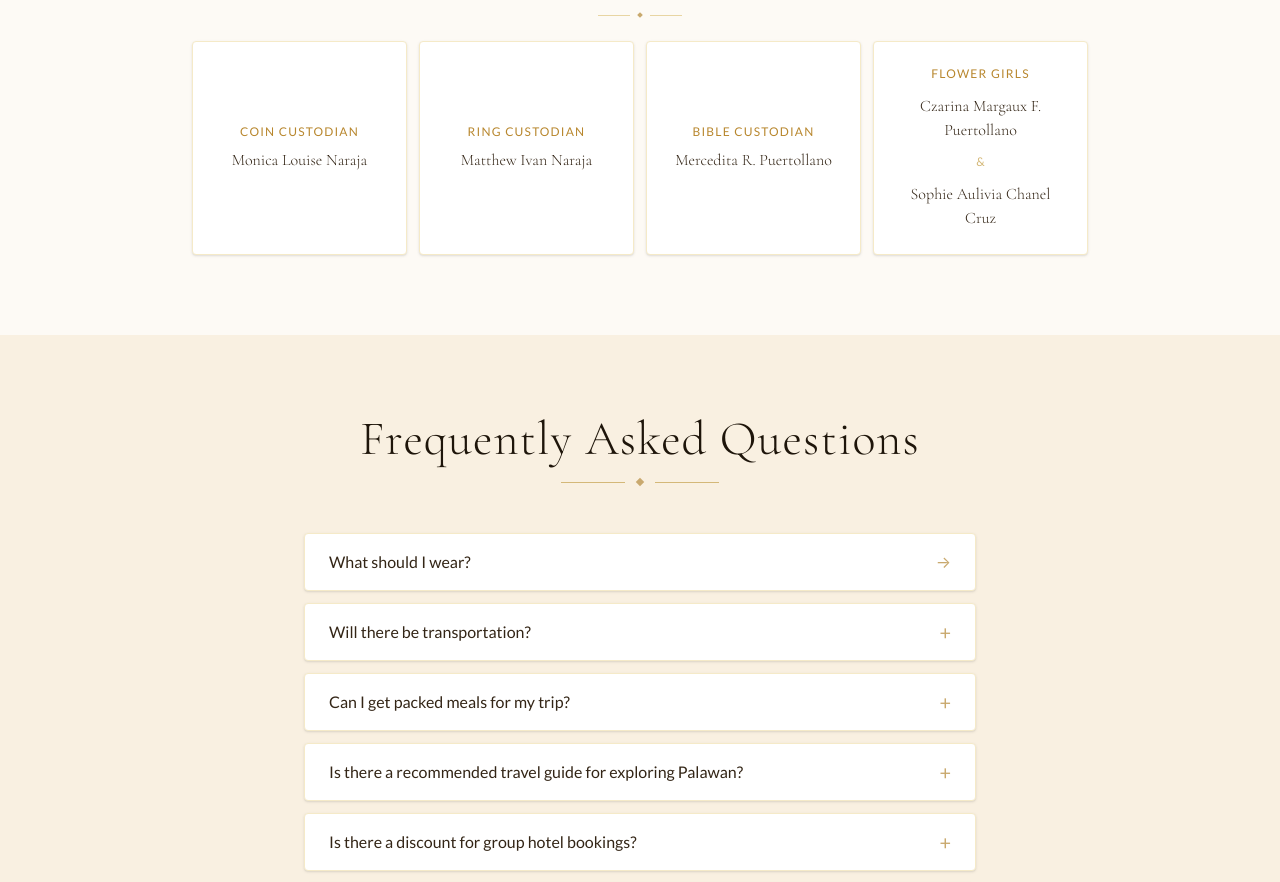
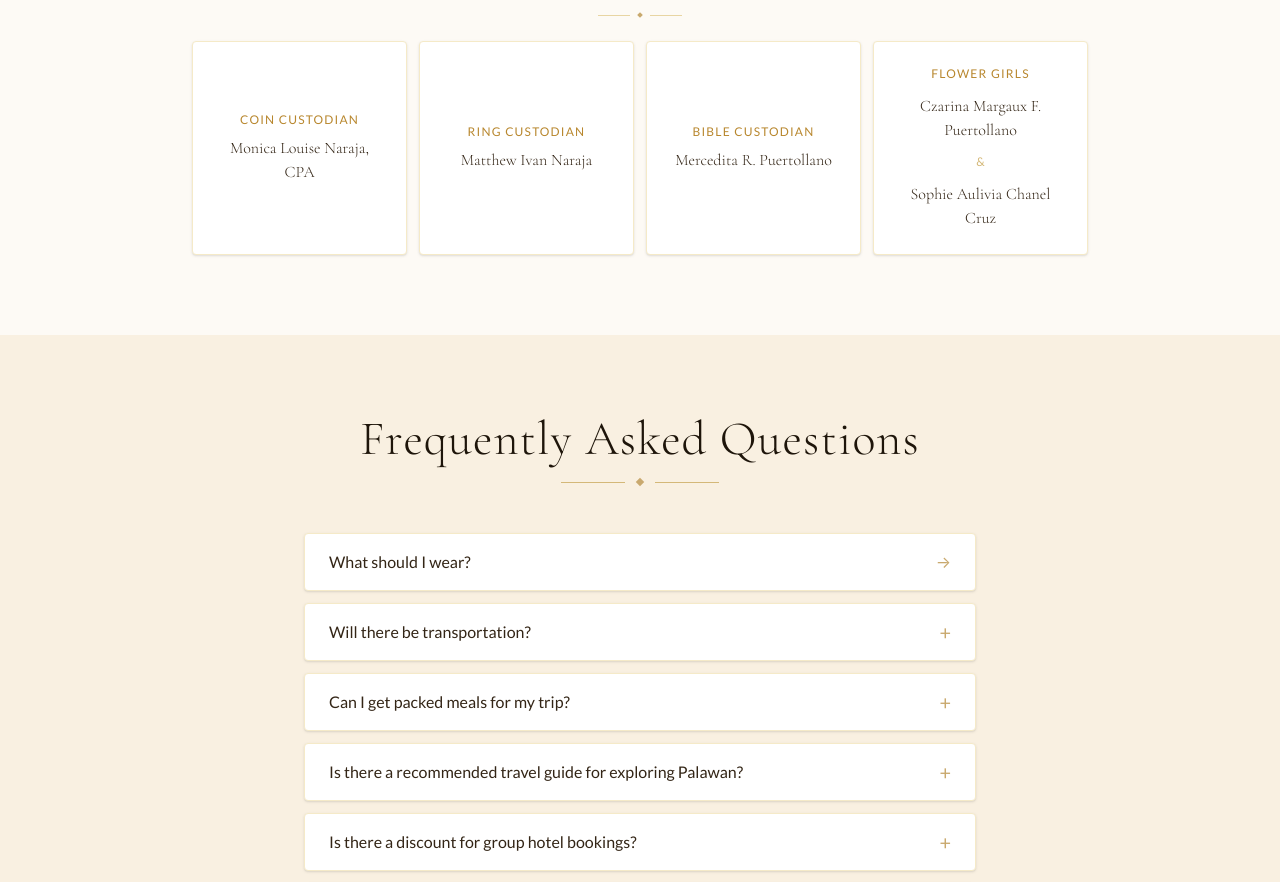
Before and after one commit to louienaraja/louie-joanna-wedding-invite, a React (Vite) app: page / in a window 1280 px wide. Shown: the part 9122-10004 px from the top of the page. Built offline with nearby package versions, Linux system fonts and the light colour scheme.

Commit message:
updated name & title

```diff
--- a/src/sections/Entourage.jsx
+++ b/src/sections/Entourage.jsx
@@ -206,7 +206,7 @@ function Entourage() {
         <GroupLabel>Bearers &amp; Flower Girls</GroupLabel>
         <div className="grid grid-cols-2 sm:grid-cols-3 md:grid-cols-4 gap-3">
           <Card className="text-center col-span-1 flex flex-col items-center justify-center min-h-32">
-            <NameEntry role="Coin Custodian" name="Monica Louise Naraja" />
+            <NameEntry role="Coin Custodian" name="Monica Louise Naraja, CPA" />
           </Card>
           <Card className="text-center col-span-1 flex flex-col items-center justify-center min-h-32">
             <NameEntry role="Ring Custodian" name="Matthew Ivan Naraja" />
```
